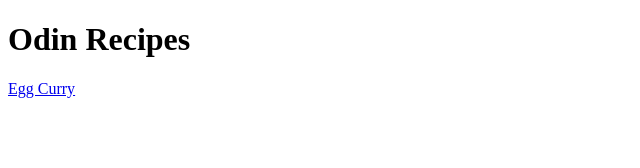
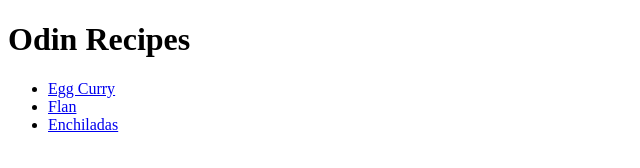
Before and after one commit to hkst17/odin-recipes, a plain HTML site: page index.html in a window 1280 px wide. Shown: the whole page, without its empty margins (0-640 px from the left). Drawn offline with Linux system fonts and the light colour scheme.

Commit message:
add enchilada and flan to index.html

```diff
--- a/index.html
+++ b/index.html
@@ -8,6 +8,11 @@
 </head>
 <body>
     <h1>Odin Recipes</h1>
-    <a href="recipes/eggCurry.html">Egg Curry</a>
+    <ul>
+        <li><a href="recipes/eggCurry.html">Egg Curry</a></li>
+        <li><a href="recipes/flan.html">Flan</a></li>
+        <li><a href="recipes/enchiladas.html">Enchiladas</a></li>
+    </ul>
+
 </body>
 </html>
```
Also changed, not shown: recipes/enchiladas.html (+0 -6 lines).
